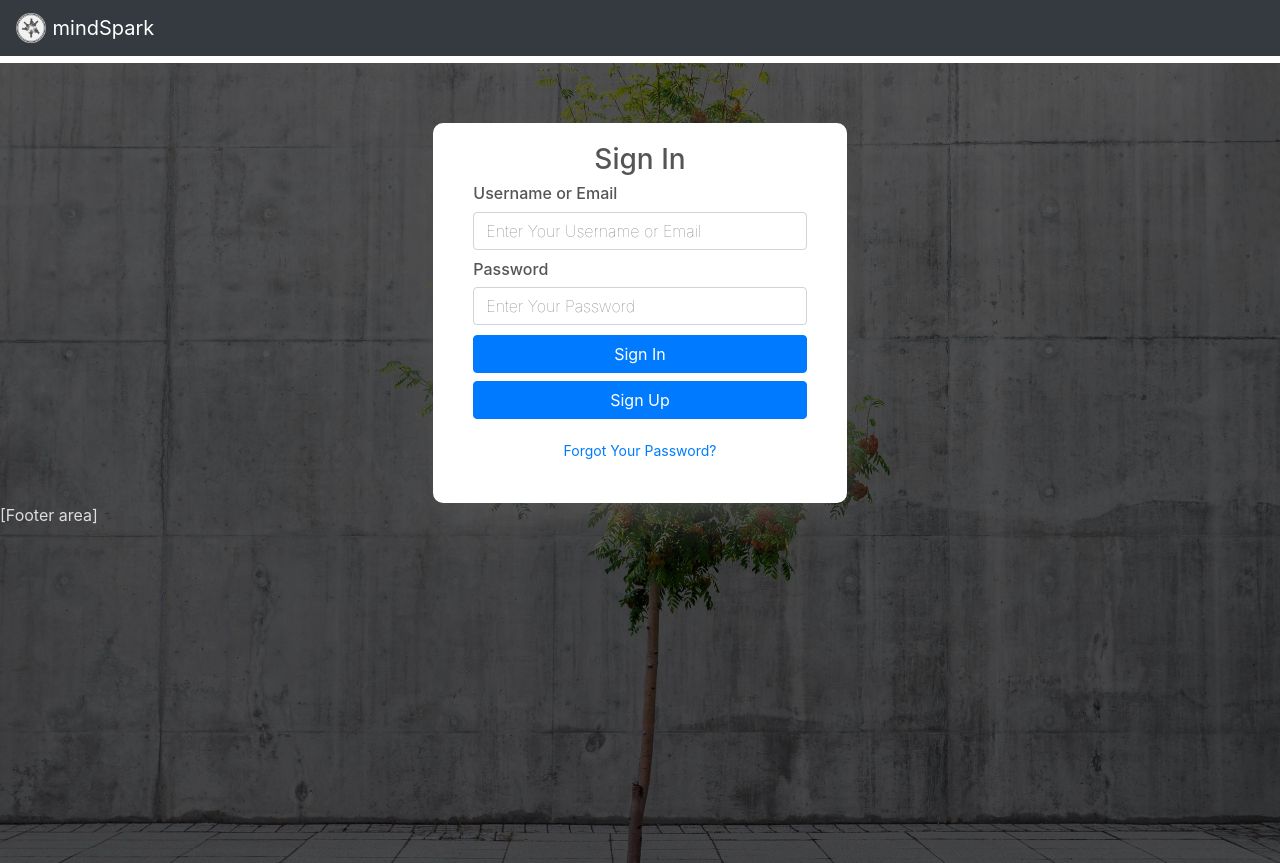
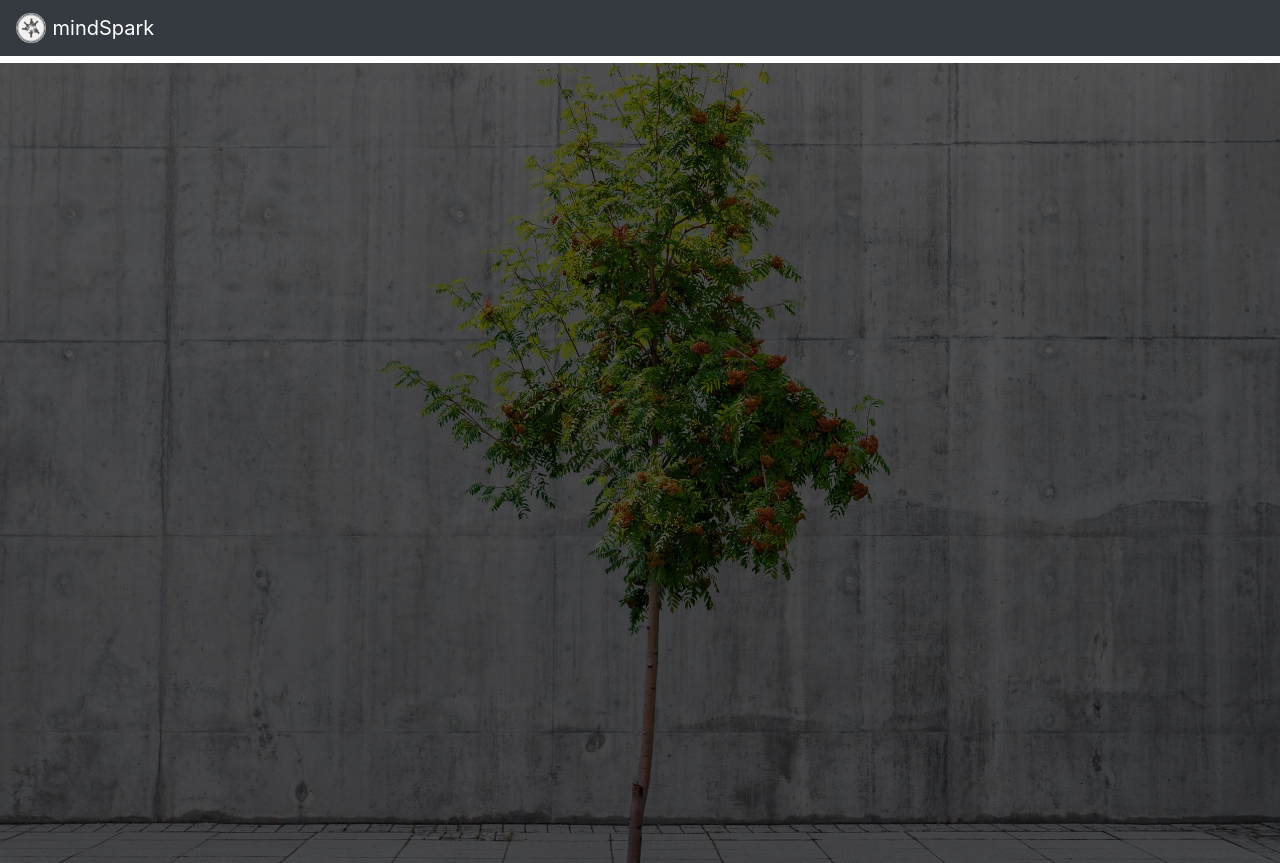
Before and after one commit to abansal98/mindSpark, a React (Create React App) app in the folder react-app/: page / in a window 1280 px wide. Built offline with nearby package versions, Linux system fonts and the light colour scheme.

Commit message:
changed due to React Directory Structure changed

```diff
--- a/react-app/src/App.js
+++ b/react-app/src/App.js
@@ -1,8 +1,5 @@
 import React, { Component } from "react";
 import "./App.css";
-// import Content from "./Components/Content";
-// import NavBar from "./Components/Navbar";
-// import Footer from "./Components/Footer";
 import SignUp from "./components/Signup/signup";
 import SignIn from "./components/Signin/signin";
 import Quoteboard from "./components/Quoteboard/Quoteboard";
@@ -15,10 +12,10 @@
     return (
       <BrowserRouter>
         <Switch>
-          <Route path="/" component={SignIn} exact />
+          <Route path="/" component={About} exact />
           <Route path="/signup" component={SignUp} />
-          <Route path="/Quoteboard" component={Quoteboard} />
-          <Route path="/about" component={About} />
+          <Route path="/quoteboard" component={Quoteboard} />
+          <Route path="/signin" component={SignIn} />
           <Route component={Error} />
         </Switch>
       </BrowserRouter>
```
